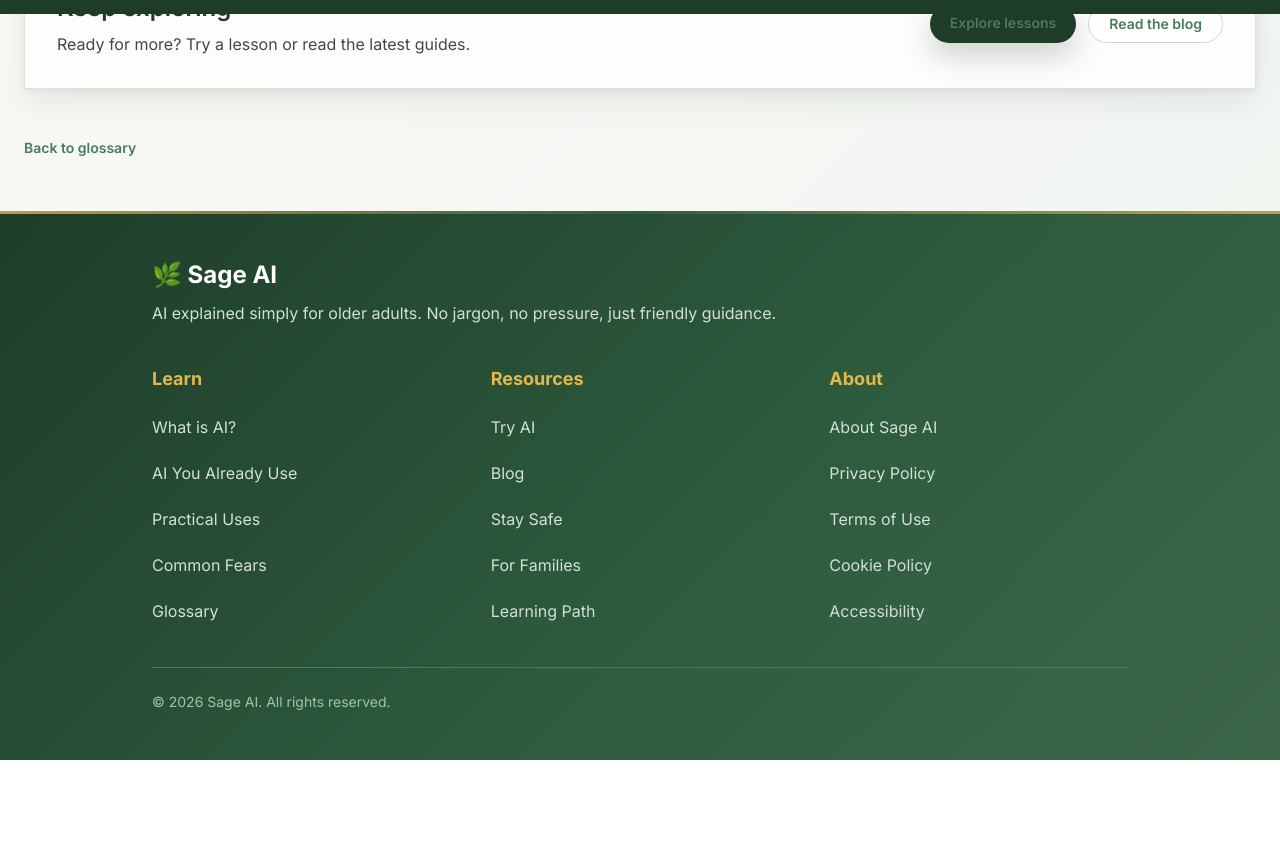
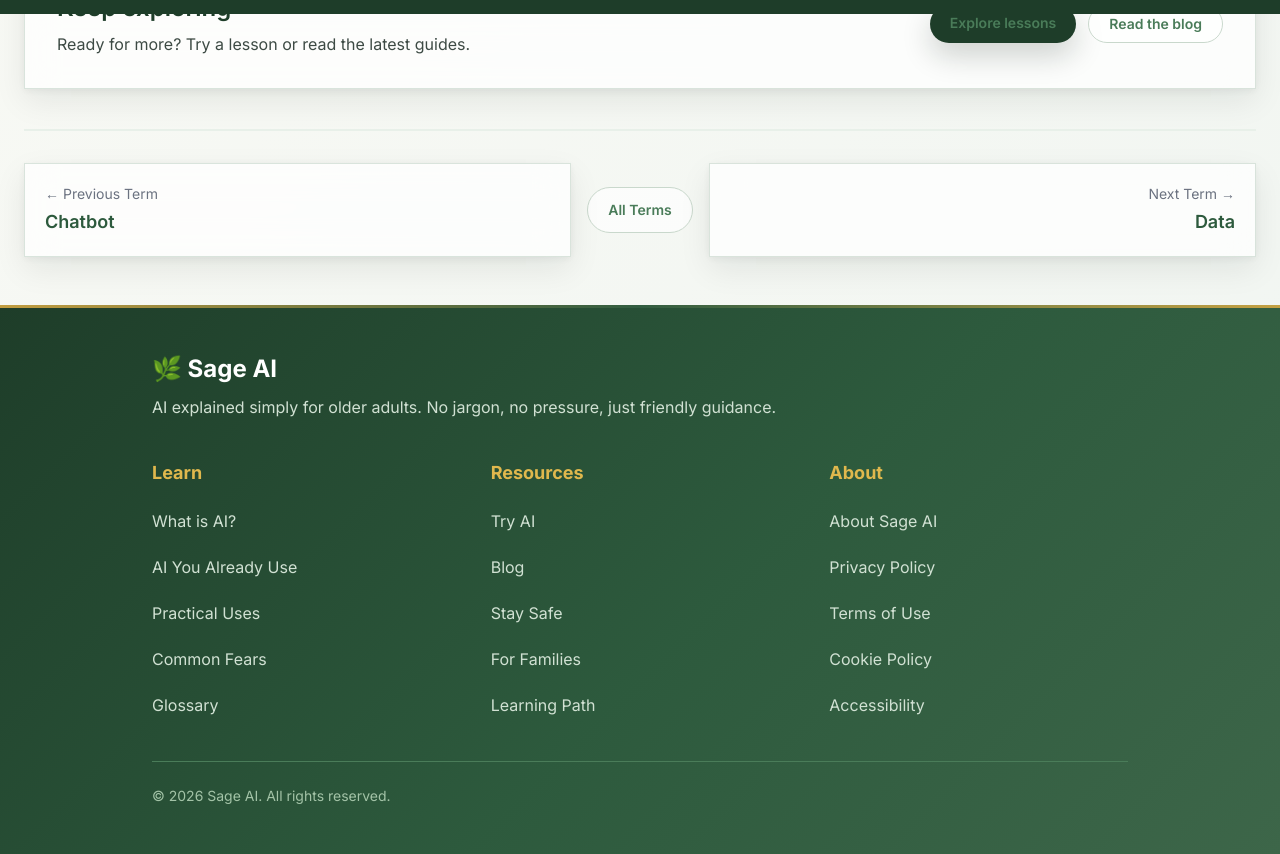
Before and after one commit to 4rthurturing/ai-made-simple, a Next.js app: page /glossary/algorithm in a window 1280 px wide. Shown: the part 786-1640 px from the top of the page. Before the commit the page ends 1546 px from the top, so only its background shows below. Built offline with nearby package versions, Linux system fonts and the light colour scheme.

Commit message:
Add prev/next navigation to glossary term pages

```diff
--- a/app/glossary/[slug]/page.tsx
+++ b/app/glossary/[slug]/page.tsx
@@ -189,12 +189,31 @@ export default async function GlossaryTermPage({ params }: PageProps) {
         </div>
       </div>
 
-      <Link
-        href="/glossary"
-        className="inline-flex items-center text-sm font-semibold text-[#2D5A3D] hover:text-[#1E3D29]"
-      >
-        Back to glossary
-      </Link>
+      {/* Prev / Next navigation */}
+      {(() => {
+        const currentIndex = glossaryTerms.findIndex((t) => t.slug === slug);
+        const prev = currentIndex > 0 ? glossaryTerms[currentIndex - 1] : null;
+        const next = currentIndex < glossaryTerms.length - 1 ? glossaryTerms[currentIndex + 1] : null;
+        return (
+          <nav className="flex justify-between items-center pt-8 border-t-2 gap-4" style={{ borderColor: "#E8F0E9" }}>
+            {prev ? (
+              <Link href={`/glossary/${prev.slug}`} scroll={true} className="flex-1 glass-card rounded-card p-5 transition-shadow hover:shadow-lg text-left">
+                <p className="text-sm text-[#6B7280]">← Previous Term</p>
+                <p className="text-lg font-semibold text-[#2D5A3D] mt-1">{prev.term}</p>
+              </Link>
+            ) : <div className="flex-1" />}
+            <Link href="/glossary" className="shrink-0 px-5 py-3 rounded-full border border-[#C9D8CC] bg-white/70 text-sm font-semibold text-[#2D5A3D] hover:border-[#4A7C59] hover:text-[#1E3D29] transition-all text-center">
+              All Terms
+            </Link>
+            {next ? (
+              <Link href={`/glossary/${next.slug}`} scroll={true} className="flex-1 glass-card rounded-card p-5 transition-shadow hover:shadow-lg text-right">
+                <p className="text-sm text-[#6B7280]">Next Term →</p>
+                <p className="text-lg font-semibold text-[#2D5A3D] mt-1">{next.term}</p>
+              </Link>
+            ) : <div className="flex-1" />}
+          </nav>
+        );
+      })()}
     </div>
   );
 }
```
